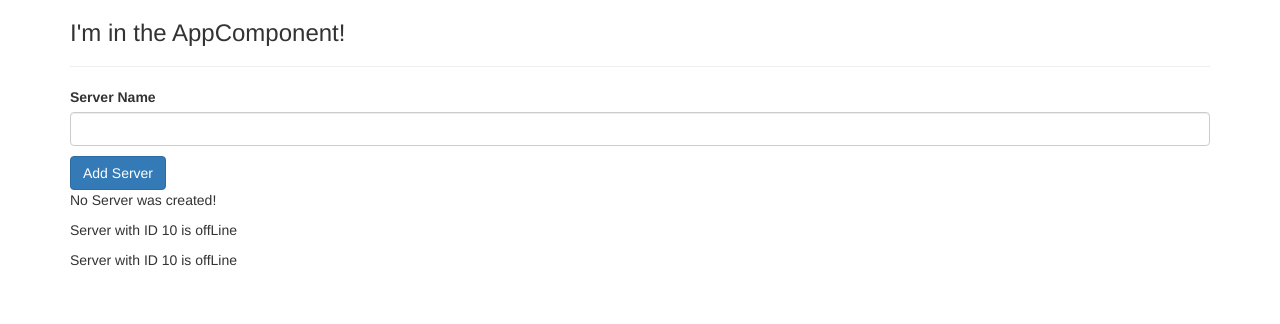
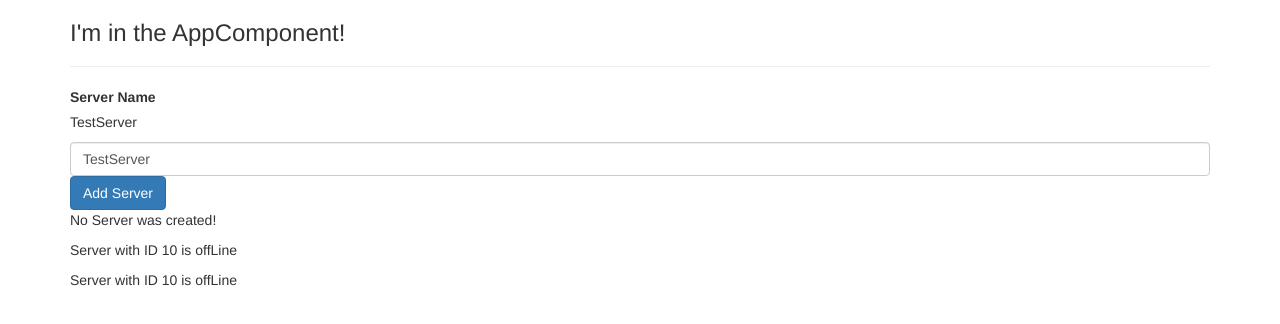
Before and after one commit to yuhyeon99/angular-recipe-manager, an Angular app: page / in a window 1280 px wide. Shown: the top 324 px of the page. Built offline with nearby package versions, Linux system fonts and the light colour scheme.

Commit message:
양방향 바인딩

```diff
--- a/src/app/app.module.ts
+++ b/src/app/app.module.ts
@@ -4,6 +4,7 @@ import { BrowserModule } from '@angular/platform-browser';
 import { AppComponent } from './app.component';
 import { ServerComponent } from './server/server.component';
 import { ServersComponent } from './servers/servers.component';
+import { FormsModule } from '@angular/forms';
 
 @NgModule({
   declarations: [
@@ -11,7 +12,8 @@ import { ServersComponent } from './servers/servers.component';
     ServerComponent, ServersComponent,
   ],
   imports: [
-    BrowserModule
+    BrowserModule,
+    FormsModule
   ],
   providers: [],
   bootstrap: [AppComponent]
--- a/src/app/servers/servers.component.html
+++ b/src/app/servers/servers.component.html
@@ -1,6 +1,10 @@
 <label>Server Name</label>
-<input type="text" class="form-control" (input)="onUpdateServerName($event)" />
+<!-- <input type="text" class="form-control" (input)="onUpdateServerName($event)" /> -->
 <p>{{ serverName }}</p>
+<input type="text"
+  class="form-control"
+  [(ngModel)]="serverName"
+>
 <button
   class="btn btn-primary"
   [disabled]="!allowNewServer"
--- a/src/app/servers/servers.component.ts
+++ b/src/app/servers/servers.component.ts
@@ -13,7 +13,7 @@ import { Component, OnInit } from '@angular/core';
 export class ServersComponent implements OnInit{
   allowNewServer = false;
   serverCreationStatus = 'No Server was created!'
-  serverName = '';
+  serverName = 'TestServer';
 
   constructor() {
     setTimeout(()=> {
```
